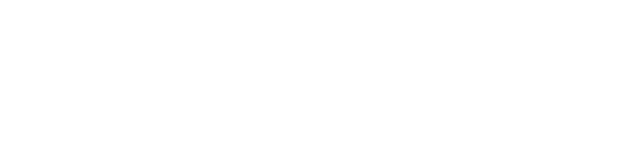
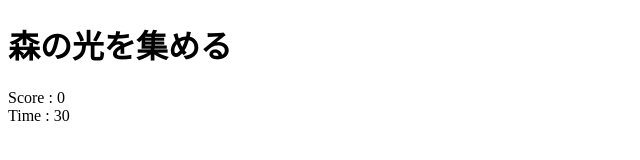
Before and after one commit to shirou2r0-cyber/forest-light-game, a plain HTML site: page index.html in a window 1280 px wide. Shown: the whole page, without its empty margins (0-640 px from the left). Drawn offline with Linux system fonts and the light colour scheme.

Commit message:
Update index.html

```diff
--- a/index.html
+++ b/index.html
@@ -6,4 +6,20 @@
     <title>森の光を集めるゲーム</title>
     <link rel = "stylesheet" href = "style.css">
   </head>
+  <body>
+    <div class = "container">
+      <header>
+        <h1>森の光を集める</h1>
+        <div class = "hud">
+          <div id = "score">Score : 0</div>
+          <div id = "time">Time : 30</div>
+        </div>
+      </header>
+
+      <main>
+
+      </main>
+    </div>
+
+  </body>
 </html>
```
